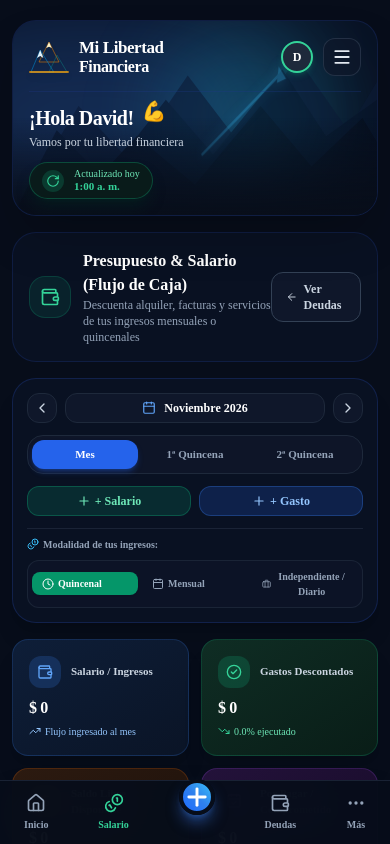
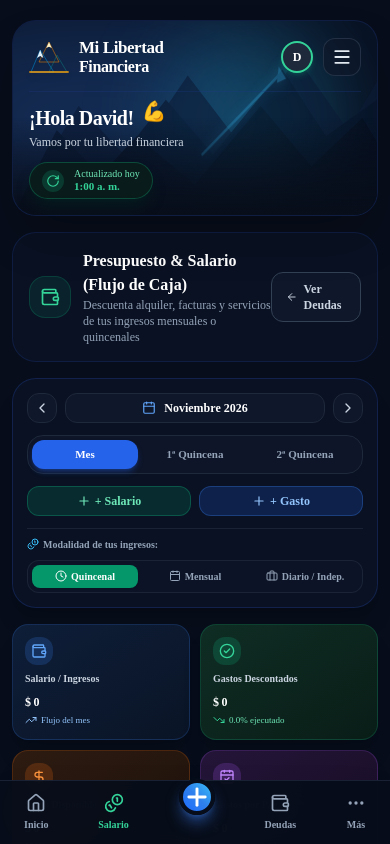
Before and after one commit to SarriaFreelancer/gestiondedeudas, a Next.js app: page /presupuesto in a window 390 px wide. Both pictures are taken after a click on the button "Quincenal". Shown: the top 844 px of the page. Built offline with nearby package versions, Linux system fonts and the light colour scheme; no server answers; the database is empty.

Commit message:
fix(responsive): fluid layouts for mobile & tablets, 0.0.0.0 host binding for LAN connections

```diff
--- a/package.json
+++ b/package.json
@@ -3,9 +3,9 @@
   "version": "0.1.0",
   "private": true,
   "scripts": {
-    "dev": "next dev --turbopack",
+    "dev": "next dev -H 0.0.0.0 -p 3000 --turbopack",
     "build": "next build",
-    "start": "next start",
+    "start": "next start -H 0.0.0.0 -p 3000",
     "lint": "next lint",
     "seed": "tsx prisma/seed.ts"
   },
--- a/src/components/budget/BudgetKpiCards.tsx
+++ b/src/components/budget/BudgetKpiCards.tsx
@@ -20,85 +20,85 @@ export const BudgetKpiCards: React.FC<BudgetKpiCardsProps> = ({
   porcentajeDisponible,
 }) => {
   return (
-    <div className="grid grid-cols-2 gap-3 sm:gap-4">
+    <div className="grid grid-cols-2 gap-2.5 sm:gap-4 w-full">
       {/* 1. Salario / Ingreso del Periodo (Azul) */}
-      <div className="relative overflow-hidden p-4 sm:p-5 rounded-2xl sm:rounded-3xl bg-gradient-to-br from-[#0E1E38] to-[#0A1426] border border-blue-500/20 shadow-xl flex flex-col justify-between">
-        <div className="flex items-center gap-2.5 mb-2">
-          <div className="p-2 sm:p-2.5 rounded-xl bg-blue-500/20 text-blue-400">
+      <div className="relative overflow-hidden p-3 sm:p-5 rounded-2xl sm:rounded-3xl bg-gradient-to-br from-[#0E1E38] to-[#0A1426] border border-blue-500/20 shadow-xl flex flex-col justify-between">
+        <div className="flex flex-col sm:flex-row sm:items-center gap-1.5 sm:gap-2.5 mb-2 min-w-0">
+          <div className="p-1.5 sm:p-2.5 rounded-xl bg-blue-500/20 text-blue-400 w-fit">
             <Wallet className="w-4 h-4 sm:w-5 sm:h-5" />
           </div>
-          <span className="text-[11px] sm:text-xs font-semibold text-slate-300">
+          <span className="text-[10px] sm:text-xs font-semibold text-slate-300 truncate">
             Salario / Ingresos
           </span>
         </div>
-        <div>
-          <span className="text-base sm:text-2xl font-black text-white tracking-tight block">
+        <div className="min-w-0">
+          <span className="text-xs sm:text-lg md:text-2xl font-black text-white tracking-tight block truncate">
             {formatCOP(totalIngresos)}
           </span>
-          <span className="text-[10px] sm:text-[11px] text-blue-300 font-medium mt-1 flex items-center gap-1">
-            <TrendingUp className="w-3 h-3" />
-            Flujo ingresado al mes
+          <span className="text-[9px] sm:text-[11px] text-blue-300 font-medium mt-1 flex items-center gap-1 truncate">
+            <TrendingUp className="w-3 h-3 flex-shrink-0" />
+            Flujo del mes
           </span>
         </div>
       </div>
 
-      {/* 2. Total Gastos Pagados (Naranja/Verde) */}
-      <div className="relative overflow-hidden p-4 sm:p-5 rounded-2xl sm:rounded-3xl bg-gradient-to-br from-[#0F2D24] to-[#091D17] border border-emerald-500/20 shadow-xl flex flex-col justify-between">
-        <div className="flex items-center gap-2.5 mb-2">
-          <div className="p-2 sm:p-2.5 rounded-xl bg-emerald-500/20 text-emerald-400">
+      {/* 2. Total Gastos Pagados (Verde) */}
+      <div className="relative overflow-hidden p-3 sm:p-5 rounded-2xl sm:rounded-3xl bg-gradient-to-br from-[#0F2D24] to-[#091D17] border border-emerald-500/20 shadow-xl flex flex-col justify-between">
+        <div className="flex flex-col sm:flex-row sm:items-center gap-1.5 sm:gap-2.5 mb-2 min-w-0">
+          <div className="p-1.5 sm:p-2.5 rounded-xl bg-emerald-500/20 text-emerald-400 w-fit">
             <CheckCircle2 className="w-4 h-4 sm:w-5 sm:h-5" />
           </div>
-          <span className="text-[11px] sm:text-xs font-semibold text-slate-300">
+          <span className="text-[10px] sm:text-xs font-semibold text-slate-300 truncate">
             Gastos Descontados
           </span>
         </div>
-        <div>
-          <span className="text-base sm:text-2xl font-black text-white tracking-tight block text-emerald-400">
+        <div className="min-w-0">
+          <span className="text-xs sm:text-lg md:text-2xl font-black text-white tracking-tight block text-emerald-400 truncate">
             {formatCOP(totalGastosPagados)}
           </span>
-          <span className="text-[10px] sm:text-[11px] text-emerald-300 font-medium mt-1 flex items-center gap-1">
-            <TrendingDown className="w-3 h-3 text-emerald-400" />
+          <span className="text-[9px] sm:text-[11px] text-emerald-300 font-medium mt-1 flex items-center gap-1 truncate">
+            <TrendingDown className="w-3 h-3 text-emerald-400 flex-shrink-0" />
             {(100 - porcentajeDisponible).toFixed(1)}% ejecutado
           </span>
         </div>
       </div>
 
       {/* 3. Saldo Libre Disponible (Naranja/Verde) */}
-      <div className="relative overflow-hidden p-4 sm:p-5 rounded-2xl sm:rounded-3xl bg-gradient-to-br from-[#2D1B11] to-[#1D110B] border border-orange-500/20 shadow-xl flex flex-col justify-between">
-        <div className="flex items-center gap-2.5 mb-2">
-          <div className="p-2 sm:p-2.5 rounded-xl bg-orange-500/20 text-orange-400">
+      <div className="relative overflow-hidden p-3 sm:p-5 rounded-2xl sm:rounded-3xl bg-gradient-to-br from-[#2D1B11] to-[#1D110B] border border-orange-500/20 shadow-xl flex flex-col justify-between">
+        <div className="flex flex-col sm:flex-row sm:items-center gap-1.5 sm:gap-2.5 mb-2 min-w-0">
+          <div className="p-1.5 sm:p-2.5 rounded-xl bg-orange-500/20 text-orange-400 w-fit">
             <DollarSign className="w-4 h-4 sm:w-5 sm:h-5" />
           </div>
-          <span className="text-[11px] sm:text-xs font-semibold text-slate-300">
-            Saldo Libre Disponible
+          <span className="text-[10px] sm:text-xs font-semibold text-slate-300 truncate">
+            Saldo Disponible
           </span>
         </div>
-        <div>
-          <span className="text-base sm:text-2xl font-black text-white tracking-tight block text-orange-400">
+        <div className="min-w-0">
+          <span className="text-xs sm:text-lg md:text-2xl font-black text-white tracking-tight block text-[#38BDF8] truncate">
             {formatCOP(saldoDisponible)}
           </span>
-          <span className="text-[10px] sm:text-[11px] text-orange-300 font-medium mt-1">
-            {porcentajeDisponible}% de margen libre
+          <span className="text-[9px] sm:text-[11px] text-orange-300 font-medium mt-1 flex items-center gap-1 truncate">
+            {porcentajeDisponible}% restante
           </span>
         </div>
       </div>
 
       {/* 4. Gastos Pendientes por Descontar (Púrpura) */}
-      <div className="relative overflow-hidden p-4 sm:p-5 rounded-2xl sm:rounded-3xl bg-gradient-to-br from-[#24133B] to-[#170B28] border border-purple-500/20 shadow-xl flex flex-col justify-between">
-        <div className="flex items-center gap-2.5 mb-2">
-          <div className="p-2 sm:p-2.5 rounded-xl bg-purple-500/20 text-purple-400">
+      <div className="relative overflow-hidden p-3 sm:p-5 rounded-2xl sm:rounded-3xl bg-gradient-to-br from-[#241538] to-[#160D24] border border-purple-500/20 shadow-xl flex flex-col justify-between">
+        <div className="flex flex-col sm:flex-row sm:items-center gap-1.5 sm:gap-2.5 mb-2 min-w-0">
+          <div className="p-1.5 sm:p-2.5 rounded-xl bg-purple-500/20 text-purple-400 w-fit">
             <CalendarCheck className="w-4 h-4 sm:w-5 sm:h-5" />
           </div>
-          <span className="text-[11px] sm:text-xs font-semibold text-slate-300">
-            Por Pagar / Comprometido
+          <span className="text-[10px] sm:text-xs font-semibold text-slate-300 truncate">
+            Gastos por Pagar
           </span>
         </div>
-        <div>
-          <span className="text-base sm:text-2xl font-black text-white tracking-tight block text-purple-300">
+        <div className="min-w-0">
+          <span className="text-xs sm:text-lg md:text-2xl font-black text-white tracking-tight block text-purple-300 truncate">
             {formatCOP(totalGastosPendientes)}
           </span>
-          <span className="text-[10px] sm:text-[11px] text-purple-400 font-medium mt-1">
-            Facturas y servicios pendientes
+          <span className="text-[9px] sm:text-[11px] text-purple-400 font-medium mt-1 block truncate">
+            Compromisos del mes
           </span>
         </div>
       </div>
--- a/src/components/budget/BudgetPeriodSelector.tsx
+++ b/src/components/budget/BudgetPeriodSelector.tsx
@@ -154,44 +154,44 @@ export const BudgetPeriodSelector: React.FC = () => {
           Modalidad de tus ingresos:
         </span>
 
-        <div className="flex items-center gap-1 bg-slate-900/60 p-1 rounded-xl border border-slate-800/80 text-[10px]">
+        <div className="grid grid-cols-3 sm:flex items-center gap-1 bg-slate-900/60 p-1 rounded-xl border border-slate-800/80 text-[10px]">
           <button
             type="button"
             onClick={() => setModalidadSalario("QUINCENAL")}
-            className={`flex-1 sm:flex-initial px-2.5 py-1 rounded-lg font-bold transition-all flex items-center gap-1 ${
+            className={`px-2 py-1 rounded-lg font-bold transition-all flex items-center justify-center gap-1 ${
               modalidadSalario === "QUINCENAL"
                 ? "bg-emerald-600 text-white shadow-sm"
                 : "text-slate-400 hover:text-white"
             }`}
           >
-            <Clock className="w-3 h-3" />
-            <span>Quincenal</span>
+            <Clock className="w-3 h-3 flex-shrink-0" />
+            <span className="truncate">Quincenal</span>
           </button>
 
           <button
             type="button"
             onClick={() => setModalidadSalario("MENSUAL")}
-            className={`flex-1 sm:flex-initial px-2.5 py-1 rounded-lg font-bold transition-all flex items-center gap-1 ${
+            className={`px-2 py-1 rounded-lg font-bold transition-all flex items-center justify-center gap-1 ${
               modalidadSalario === "MENSUAL"
                 ? "bg-blue-600 text-white shadow-sm"
                 : "text-slate-400 hover:text-white"
             }`}
           >
-            <Calendar className="w-3 h-3" />
-            <span>Mensual</span>
+            <Calendar className="w-3 h-3 flex-shrink-0" />
+            <span className="truncate">Mensual</span>
           </button>
 
           <button
             type="button"
             onClick={() => setModalidadSalario("INDEPENDIENTE")}
-            className={`flex-1 sm:flex-initial px-2.5 py-1 rounded-lg font-bold transition-all flex items-center gap-1 ${
+            className={`px-2 py-1 rounded-lg font-bold transition-all flex items-center justify-center gap-1 ${
               modalidadSalario === "INDEPENDIENTE"
                 ? "bg-purple-600 text-white shadow-sm"
                 : "text-slate-400 hover:text-white"
             }`}
           >
-            <Briefcase className="w-3 h-3" />
-            <span>Independiente / Diario</span>
+            <Briefcase className="w-3 h-3 flex-shrink-0" />
+            <span className="truncate">Diario / Indep.</span>
           </button>
         </div>
       </div>
--- a/src/components/layout/AppShell.tsx
+++ b/src/components/layout/AppShell.tsx
@@ -1,41 +1,42 @@
 "use client";
 
-import React, { useState } from "react";
+import React from "react";
 import { usePathname } from "next/navigation";
 import { Sidebar } from "./Sidebar";
 import { Header } from "./Header";
 import { BottomNav } from "./BottomNav";
 import { PaymentModal } from "../installments/PaymentModal";
 import { AbonoModal } from "../payments/AbonoModal";
+import { useFinancial } from "@/context/FinancialContext";
 
 export const AppShell: React.FC<{ children: React.ReactNode }> = ({ children }) => {
-  const [isMobileOpen, setIsMobileOpen] = useState(false);
   const pathname = usePathname();
+  const { isMobileMenuOpen, setIsMobileMenuOpen } = useFinancial();
 
   // Si estamos en la página de Login, renderizar 100% limpia afuera del dashboard (sin Sidebar, Header ni BottomNav)
   if (pathname === "/login") {
-    return <div className="min-h-screen w-full bg-[#070D1A]">{children}</div>;
+    return <div className="min-h-screen w-full bg-[#070D1A] overflow-x-hidden">{children}</div>;
   }
 
   return (
-    <div className="min-h-screen bg-[#070D1A] text-slate-100 flex flex-col justify-between">
-      {/* Sidebar Desktop fijo a la izquierda (en móvil SOLO abre como drawer overlay si isMobileOpen es true) */}
+    <div className="min-h-screen bg-[#070D1A] text-slate-100 flex flex-col justify-between overflow-x-hidden">
+      {/* Sidebar Desktop fijo a la izquierda (en móvil y tablet abre como drawer overlay si isMobileMenuOpen es true) */}
       <Sidebar
-        isOpenMobile={isMobileOpen}
-        onCloseMobile={() => setIsMobileOpen(false)}
+        isOpenMobile={isMobileMenuOpen}
+        onCloseMobile={() => setIsMobileMenuOpen(false)}
       />
 
-      {/* Contenedor central adaptable: en móvil no tiene pl-64 */}
-      <div className="flex-1 lg:pl-64 flex flex-col min-h-screen w-full">
+      {/* Contenedor central adaptable a teléfonos, tablets y monitores */}
+      <div className="flex-1 lg:pl-64 flex flex-col min-h-screen w-full min-w-0">
         {/* Header visible ÚNICAMENTE en versión de escritorio (hidden lg:flex) */}
         <Header />
 
         {/* Contenido principal con padding inferior adecuado para la barra flotante móvil */}
-        <main className="flex-1 p-3 sm:p-6 lg:p-8 max-w-xl sm:max-w-3xl lg:max-w-5xl xl:max-w-6xl w-full mx-auto pb-28 lg:pb-8">
+        <main className="flex-1 p-3 sm:p-5 md:p-6 lg:p-8 max-w-full sm:max-w-2xl md:max-w-3xl lg:max-w-5xl xl:max-w-6xl w-full mx-auto pb-28 lg:pb-8 min-w-0">
           {children}
         </main>
 
-        {/* Barra de navegación inferior: ÚNICAMENTE visible en móviles (lg:hidden) */}
+        {/* Barra de navegación inferior: visible en móviles y tablets en modo táctil (lg:hidden) */}
         <BottomNav />
       </div>
 
```
Also changed, not shown: src/components/budget/CentralBudgetDonutChart.tsx (+14 -14 lines), src/components/budget/SavingsGoalsSection.tsx (+5 -2 lines), src/components/dashboard/CentralDonutChart.tsx (+25 -28 lines), src/components/dashboard/CreditorDistributionChart.tsx (+10 -10 lines), src/components/dashboard/DebtMonthSelector.tsx (+12 -12 lines), src/components/dashboard/KpiCards.tsx (+34 -38 lines).
